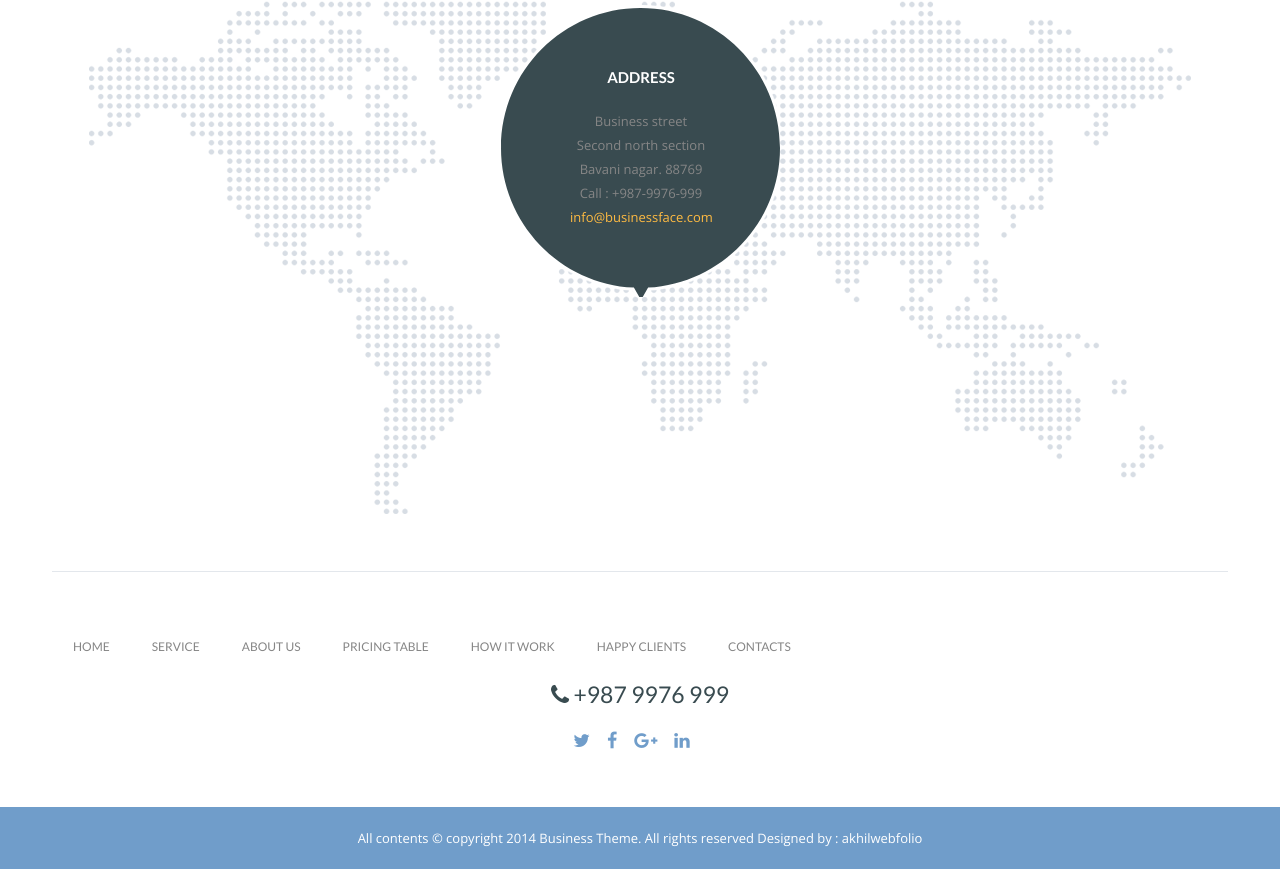
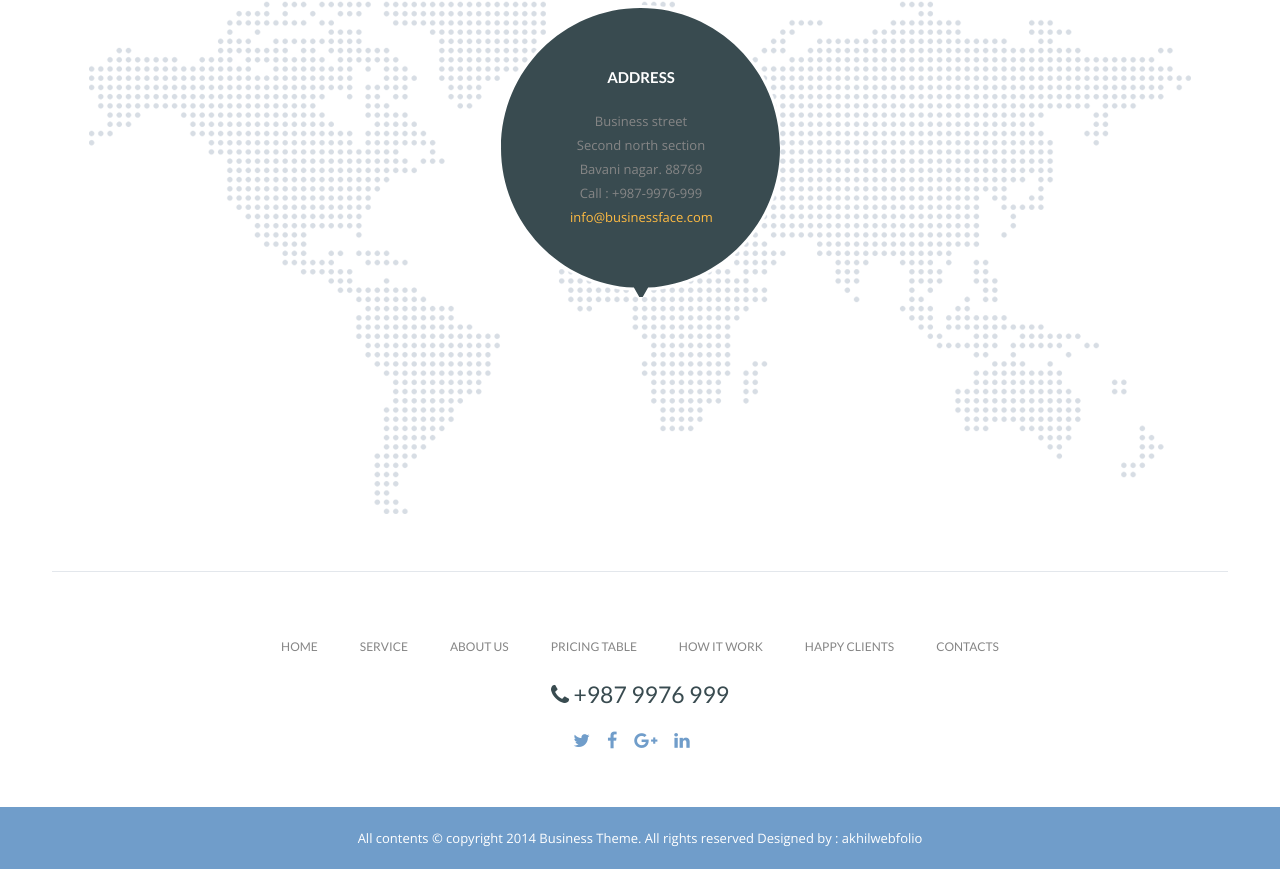
Before and after one commit to WTWizzard/wtwizzard.github.io, a plain HTML site: page third__template-non-adaptive/index.html in a window 1280 px wide. Shown: the part 5544-6413 px from the top of the page. Drawn offline with nearby package versions, Linux system fonts and the light colour scheme.

Commit message:
centered footer menu

```diff
--- a/third__template-non-adaptive/index.html
+++ b/third__template-non-adaptive/index.html
@@ -339,7 +339,7 @@
     <footer class="footer">
         <div class="wrapper">
             <nav class="menu intheFooter">
-                <ul class="menuList">
+                <ul class="menuList footerSide">
                     <li class="menuItem"><a href="#" class="link">Home</a></li>
                     <li class="menuItem"><a href="#" class="link">Service</a></li>
                     <li class="menuItem"><a href="#" class="link">About Us</a></li>
--- a/third__template-non-adaptive/scss/main.scss
+++ b/third__template-non-adaptive/scss/main.scss
@@ -639,3 +639,6 @@ body{
     text-align: center;
     padding: 19px 0;
 }
+.footerSide{
+    justify-content: center;
+}
```
Also changed, not shown: third__template-non-adaptive/css/main.css, 1 other file.
